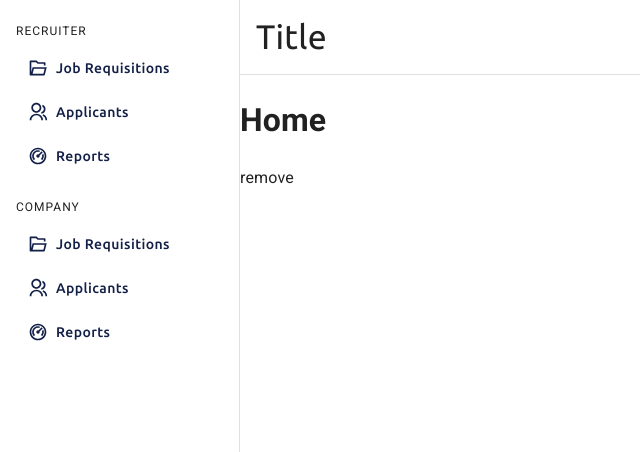
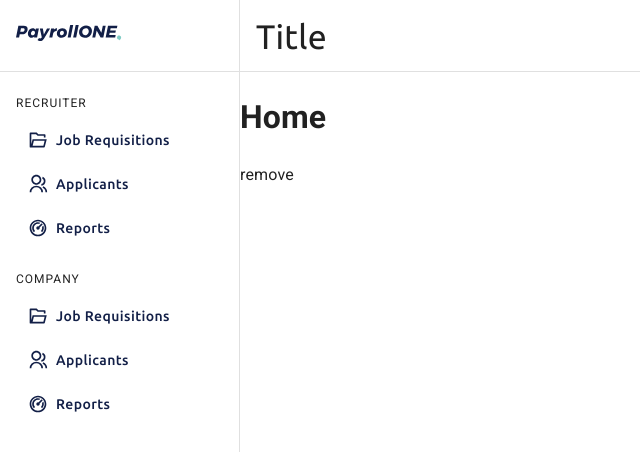
Before and after one commit to raphaeljoer/boilerplate-material-ui, a React (Create React App) app: page / in a window 1280 px wide. Shown: the top 452 px of the page, without its empty margins (0-640 px from the left). Built offline with nearby package versions, Linux system fonts and the light colour scheme.

Commit message:
Layout Refactored

```diff
--- a/src/components/Layout/components/Header/index.tsx
+++ b/src/components/Layout/components/Header/index.tsx
@@ -1,13 +1,16 @@
 import React from 'react';
-import { Box, BoxProps } from '@mui/material';
+import { Box, Theme } from '@mui/material';
+import { SxProps } from '@material-ui/system';
 import * as styles from './styles';
 import { Head } from './components/Head';
 
-type Props = BoxProps;
+type Props = {
+  sx?: SxProps<Theme>;
+};
 
-export function Header({ ...props }: Props) {
+export function Header({ sx }: Props) {
   return (
-    <Box component="header" sx={{ ...styles.container, ...props }}>
+    <Box component="header" sx={{ ...styles.container, ...sx }}>
       <Head />
     </Box>
   );
--- a/src/components/Layout/components/Main/index.tsx
+++ b/src/components/Layout/components/Main/index.tsx
@@ -1,22 +1,18 @@
 //material-ui
-import { Box, BoxProps } from '@mui/material';
-//core-components
-import { Header } from '../Header';
+import { Box, Theme } from '@mui/material';
+import { SxProps } from '@mui/system';
 //resources
 import React from 'react';
 
-type Props = BoxProps & {
-  headerProps?: BoxProps;
+type Props = {
+  sx?: SxProps<Theme>;
   children: JSX.Element | JSX.Element[];
 };
 
-export function Main({ headerProps, children, ...props }: Props) {
+export function Main({ sx, children }: Props) {
   return (
-    <Box {...props}>
-      <Header {...headerProps} />
-      <Box component="main" overflow="hidden">
-        {children}
-      </Box>
+    <Box component="main" overflow="hidden" sx={sx}>
+      {children}
     </Box>
   );
 }
--- a/src/components/Layout/components/Sidebar/index.tsx
+++ b/src/components/Layout/components/Sidebar/index.tsx
@@ -1,23 +1,25 @@
 //material-ui
-import { BoxProps } from '@mui/material';
+import { Theme } from '@mui/material';
 //core-components
 import { SidebarDefault, SidebarIconsOnly } from './variants';
 //resources
 import React from 'react';
 //entities
 import { menu } from './data';
+import { SxProps } from '@mui/system';
 
 type Variant = 'default' | 'iconsOnly';
 type DisplayVariant = { [key in Variant]: JSX.Element };
 
-type Props = BoxProps & {
+type Props = {
+  sx?: SxProps<Theme>;
   variant?: Variant;
 };
 
-export function Sidebar({ variant = 'default', ...props }: Props) {
+export function Sidebar({ variant = 'default', ...sx }: Props) {
   const display: DisplayVariant = {
-    default: <SidebarDefault menu={menu} {...props} />,
-    iconsOnly: <SidebarIconsOnly menu={menu} {...props} />
+    default: <SidebarDefault menu={menu} {...sx} />,
+    iconsOnly: <SidebarIconsOnly menu={menu} {...sx} />
   };
 
   return display[variant];
--- a/src/components/Layout/components/Sidebar/variants/SidebarDefault/index.tsx
+++ b/src/components/Layout/components/Sidebar/variants/SidebarDefault/index.tsx
@@ -1,5 +1,5 @@
 //material-ui
-import { Stack, Box, BoxProps } from '@mui/material';
+import { Stack, Box, Theme } from '@mui/material';
 //core-components
 import { MenuGroup } from './components';
 //resources
@@ -7,14 +7,16 @@ import React from 'react';
 import * as styles from './styles';
 //entities
 import { Menu } from '../../types/menu';
+import { SxProps } from '@mui/system';
 
-type Props = BoxProps & {
+type Props = {
+  sx?: SxProps<Theme>;
   menu: Menu[];
 };
 
-export function SidebarDefault({ menu, ...props }: Props) {
+export function SidebarDefault({ menu, ...sx }: Props) {
   return (
-    <Box component="aside" sx={{ ...styles.container, ...props }}>
+    <Box component="aside" sx={{ ...styles.container, ...sx }}>
       <Stack spacing={2}>
         {menu.map((m) => (
           <MenuGroup key={m.id} menu={m} />
--- a/src/components/Layout/components/Sidebar/variants/SidebarIconsOnly/index.tsx
+++ b/src/components/Layout/components/Sidebar/variants/SidebarIconsOnly/index.tsx
@@ -1,5 +1,5 @@
 //material-ui
-import { Stack, Box, BoxProps } from '@mui/material';
+import { Stack, Box, Theme } from '@mui/material';
 //core-components
 import { MenuGroup } from './components/MenuGroup';
 //resources
@@ -7,15 +7,17 @@ import React from 'react';
 //entities
 import { Menu } from '../../types/menu';
 //styles
-import * as Styles from './styles';
+import * as styles from './styles';
+import { SxProps } from '@mui/system';
 
-type Props = BoxProps & {
+type Props = {
+  sx?: SxProps<Theme>;
   menu: Menu[];
 };
 
-export function SidebarIconsOnly({ menu, ...props }: Props) {
+export function SidebarIconsOnly({ menu, sx }: Props) {
   return (
-    <Box {...Styles.container} {...props}>
+    <Box sx={{ ...styles.container, ...sx }}>
       <Stack alignItems="center" spacing={2}>
         {menu.map((m) => (
           <MenuGroup key={m.id} menu={m} />
--- a/src/components/Layout/index.tsx
+++ b/src/components/Layout/index.tsx
@@ -1,20 +1,23 @@
 //material-ui
-import { Grid, GridProps } from '@mui/material';
+import { Grid } from '@mui/material';
 //core-Components
-import { Sidebar, Main } from './components';
+import { Sidebar, Main, Header } from './components';
 //resources
 import React from 'react';
 import * as styles from './styles';
+import { LogoContainer } from 'components/Logo/components/LogoContainer';
 
-type Props = GridProps & {
+type Props = {
   children: JSX.Element | JSX.Element[];
 };
 
 export function Layout({ children }: Props) {
   return (
     <Grid id="layout" sx={styles.container}>
-      <Sidebar />
-      <Main>{children}</Main>
+      <LogoContainer sx={{ gridArea: 'logo' }} />
+      <Header sx={{ gridArea: 'header' }} />
+      <Sidebar sx={{ gridArea: 'aside' }} />
+      <Main sx={{ gridArea: 'main' }}>{children}</Main>
     </Grid>
   );
 }
--- a/src/components/Layout/styles.ts
+++ b/src/components/Layout/styles.ts
@@ -4,9 +4,11 @@ import { SxProps } from '@mui/system';
 export const container: SxProps<Theme> = {
   display: 'grid',
   height: '100vh',
-  width: '100%',
+  overflow: 'hidden',
   minWidth: (theme) => theme.breakpoints.values.md,
   bgcolor: 'background.paper',
-  gridTemplateRows: '1fr',
-  gridTemplateColumns: 'auto 1fr'
+  gridTemplateColumns: 'auto 1fr',
+  gridTemplateRows: '4.5rem 1fr',
+  gridTemplateAreas: `"logo header"
+                      "aside main"`
 };
--- /dev/null
+++ b/src/components/Logo/components/LogoContainer/index.tsx
@@ -0,0 +1,17 @@
+import { Box, Theme } from '@mui/material';
+import { SxProps } from '@mui/system';
+import { Logo } from 'components';
+import React from 'react';
+import * as styles from './styles';
+
+type Props = {
+  sx?: SxProps<Theme>;
+};
+
+export function LogoContainer({ sx }: Props) {
+  return (
+    <Box id="logo-container" sx={{ ...styles.container, ...sx }}>
+      <Logo />
+    </Box>
+  );
+}
--- /dev/null
+++ b/src/components/Logo/components/LogoContainer/styles.ts
@@ -0,0 +1,12 @@
+import { Theme } from '@mui/material';
+import { SxProps } from '@mui/system';
+
+export const container: SxProps<Theme> = {
+  display: 'flex',
+  height: '100%',
+  alignItems: 'center',
+  borderBottom: '1px solid',
+  borderRight: '1px solid',
+  borderColor: 'grey.300',
+  pl: 2
+};
--- a/src/components/Logo/index.tsx
+++ b/src/components/Logo/index.tsx
@@ -1,11 +1,13 @@
 import React from 'react';
-import { PaletteMode, useTheme, Box, BoxProps } from '@mui/material';
+import { PaletteMode, useTheme, Box, Theme } from '@mui/material';
+import { SxProps } from '@mui/system';
 
-type Props = BoxProps & {
+type Props = {
+  sx?: SxProps<Theme>;
   paletteMode?: PaletteMode;
 };
 
-export function Logo({ paletteMode = 'light', ...props }: Props) {
+export function Logo({ paletteMode = 'light', sx }: Props) {
   const theme = useTheme();
   const primary = {
     light: theme.palette.primary.main,
@@ -13,7 +15,7 @@ export function Logo({ paletteMode = 'light', ...props }: Props) {
   };
 
   return (
-    <Box sx={{ height: '100%', color: primary[paletteMode] }} {...props}>
+    <Box sx={{ color: primary[paletteMode], ...sx }}>
       <svg
         width="106"
         height="16"
```
